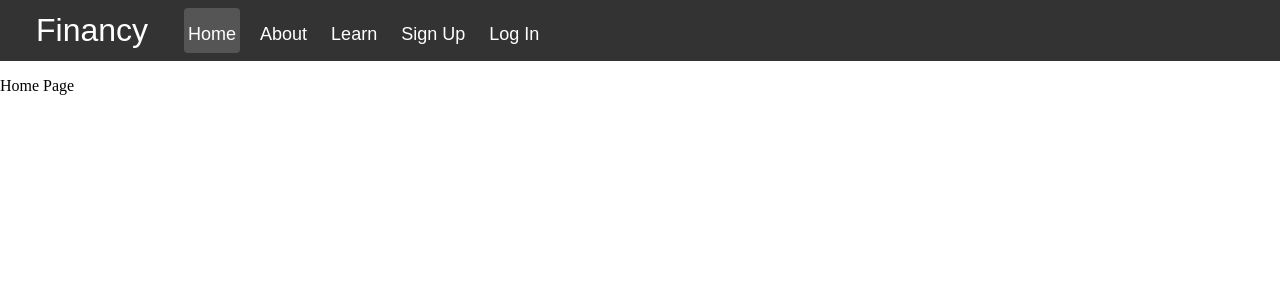
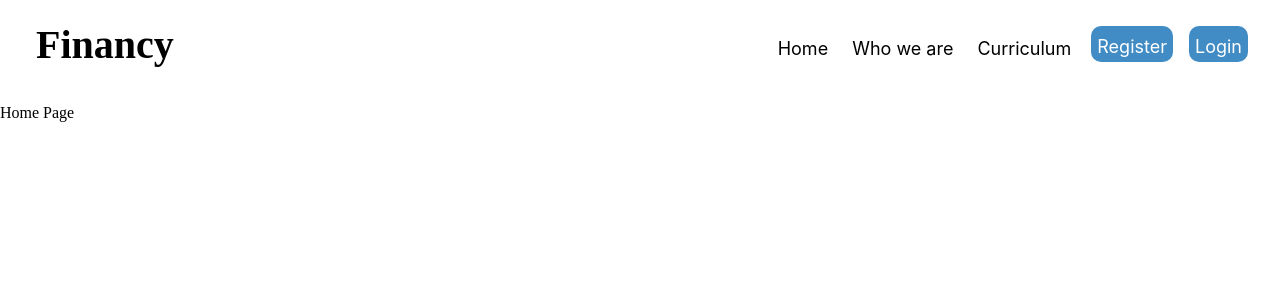
Before and after one commit to Verlias/Financy, a React (Vite) app in the folder client/: page /Home in a window 1280 px wide. Shown: the top 300 px of the page. Built offline with nearby package versions, Linux system fonts and the light colour scheme.

Commit message:
Fixed Styling for NavBar

```diff
--- a/client/src/Components/NavBar.jsx
+++ b/client/src/Components/NavBar.jsx
@@ -14,16 +14,16 @@ function NavBar(){
                         <Link to="/home">Home</Link>
                     </li>
                     <li>
-                        <Link to="/about">About</Link>
+                        <Link to="/about">Who we are</Link>
                     </li>
                     <li>
-                        <Link to="/learn">Learn</Link>
+                        <Link to="/learn">Curriculum</Link>
                     </li>
-                    <li>
-                        <Link to="/sign-up">Sign Up</Link>
+                    <li className={styles.SignUpLogin}>
+                        <Link to="/sign-up">Register</Link>
                     </li>
-                    <li>
-                        <Link to="/log-in">Log In</Link>
+                    <li className={styles.SignUpLogin}>
+                        <Link to="/log-in">Login</Link>
                     </li>
                 </ul>
             </nav>
--- a/client/src/Components/NavBar.module.css
+++ b/client/src/Components/NavBar.module.css
@@ -4,9 +4,8 @@ body {
 }
 
 .nav {
-    font-family: Arial, Helvetica, sans-serif;
-    background-color: #333;
-    color: white;
+    font-family: inter;
+    color: black;
     display: flex;
     justify-content: start;
     align-items: stretch;
@@ -16,15 +15,19 @@ body {
 }
 
 .site_name {
-    margin: 0;
-    font-size: 2rem;
+    font-family: Newsreader;
+    margin-top:auto;
+    margin-bottom:auto;
+    margin-right: auto;
+    font-size: 2.5rem;
+    font-weight:550;
 
 }
 
 .nav ul {
     font-size: 1.125rem;
     padding: 0;
-    margin: 0;
+    margin-left:auto;
     display: flex;
     list-style: none;
     gap: 1rem;
@@ -39,12 +42,10 @@ body {
     padding: .25rem;
 }
 
-.nav li.active {
-    background-color: #555;
-    border-radius: 0.25rem;
+.SignUpLogin{
+    border:2px solid #418CC5;
+    border-radius: 10px;
+    background-color: #418CC5;
+    padding-bottom: 3px;
+    color:#FFFFFF;
 }
-
-.nav li:hover {
-    background-color: #777;
-    border-radius: 0.25rem;
-}
```
